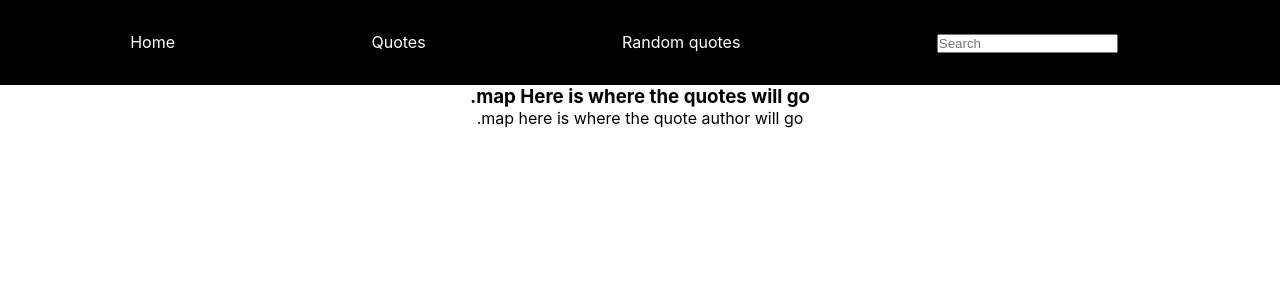
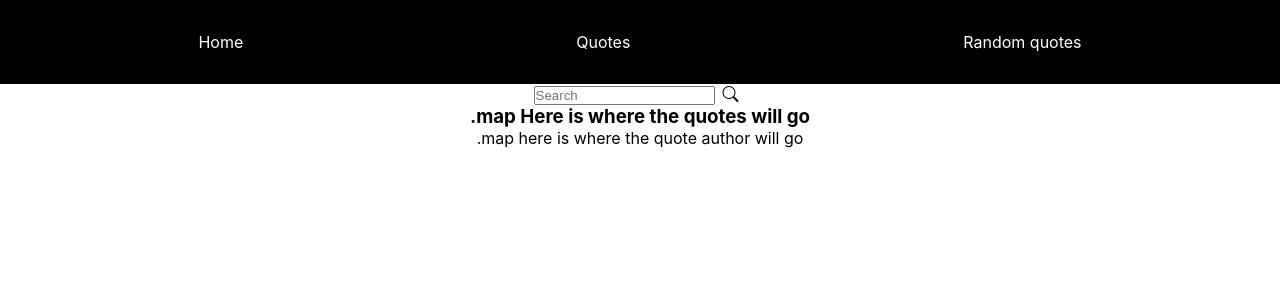
Before and after one commit to michellejanay/quote-app, a React (Create React App) app: page /quotes in a window 1280 px wide. Shown: the top 300 px of the page. Built offline with nearby package versions, Linux system fonts and the light colour scheme; no server answers.

Commit message:
bug: quote app, server not loading

```diff
--- a/src/App.js
+++ b/src/App.js
@@ -21,10 +21,6 @@ const App = () => {
             <li>
               <Link to="/random-quote/">Random quotes</Link>
             </li>
-            <li>
-              <input type="text" placeholder="Search" />
-              <i className="bi bi-search"></i>
-            </li>
           </ul>
         </nav>
         <Routes>
--- a/src/pages/Quotes.jsx
+++ b/src/pages/Quotes.jsx
@@ -1,12 +1,29 @@
 import React from 'react'
-// import Nav from '../components/Nav'
+import { useState, useEffect } from 'react'
 
 const Quotes = () => {
+  const [search, setSearch] = useState()
+  const [data, setData] = useState()
+
+  const handleSearch = (e) => {
+    console.log(e.target.value)
+    setSearch(e.target.value)
+    console.log(search)
+  }
+
+  useEffect(() => {
+    fetch('www.michellejanay-quote-server.glitch.me/quotes')
+      .then((response) => response.json())
+      .then((data) => setData(data))
+  }, [])
   return (
     <div>
+      <header>
+        <input type="text" placeholder="Search" />
+        <i className="bi bi-search" onChange={handleSearch}></i>
+      </header>
       <h3>.map Here is where the quotes will go</h3>
       <p>.map here is where the quote author will go</p>
-
     </div>
   )
 }
```
